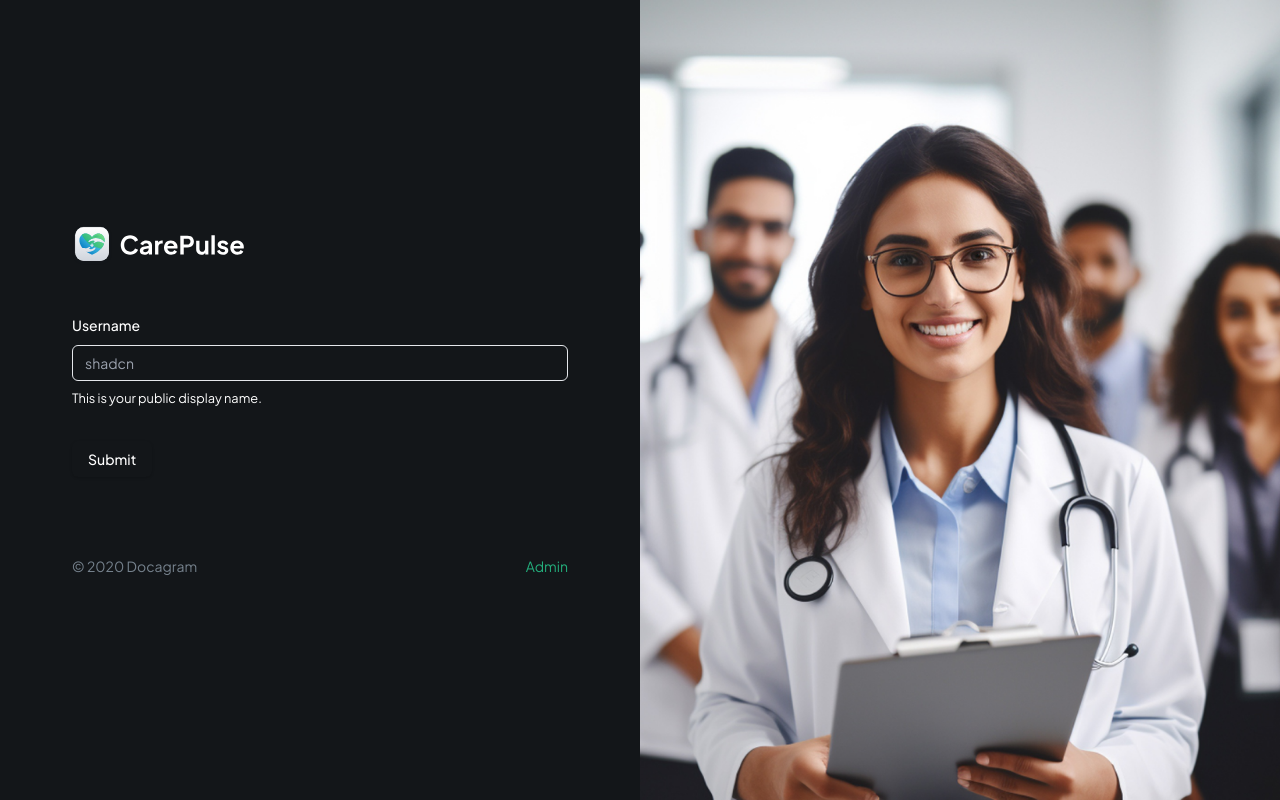
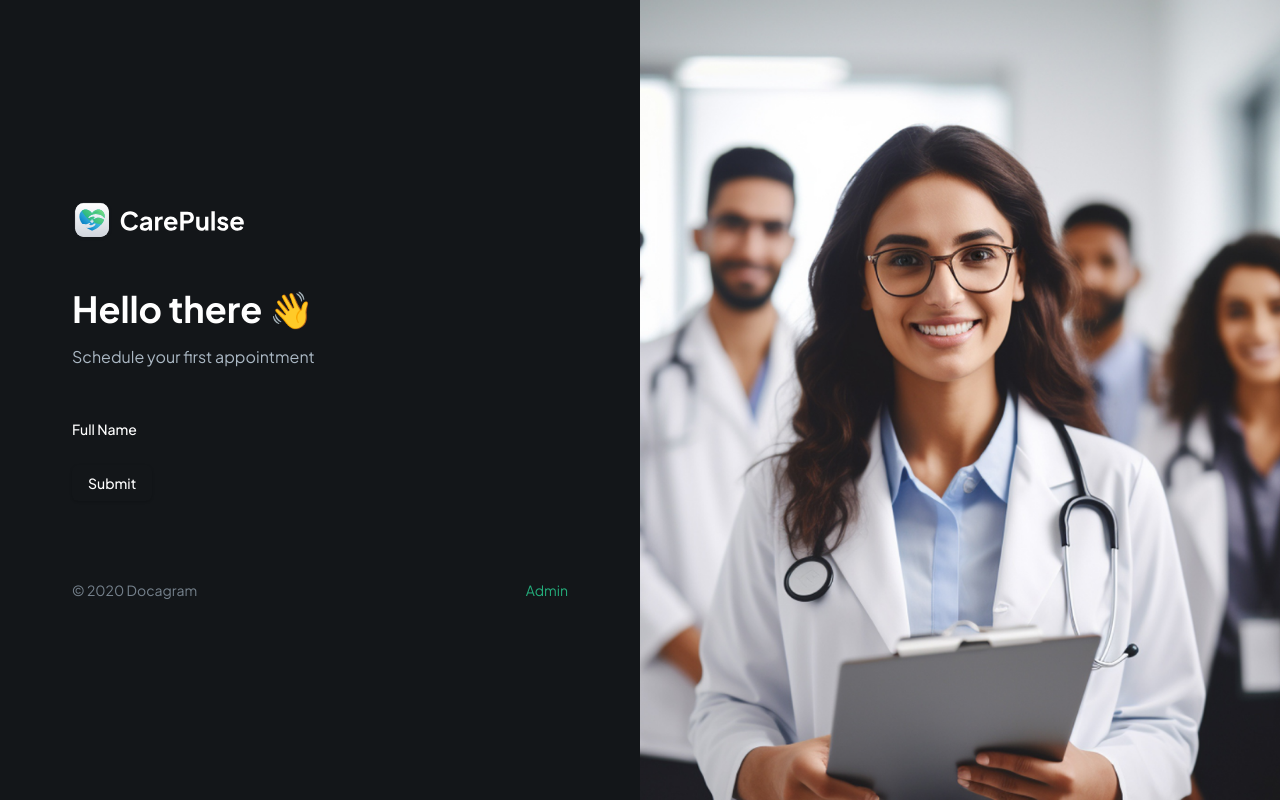
Before and after one commit to Plycedes/docagram, a Next.js app: page / in a window 1280 px wide. Built offline with nearby package versions, Linux system fonts and the light colour scheme.

Commit message:
FormField

```diff
--- /dev/null
+++ b/src/components/CustomFormField.tsx
@@ -0,0 +1,45 @@
+import {
+    Form,
+    FormControl,
+    FormDescription,
+    FormField,
+    FormItem,
+    FormLabel,
+    FormMessage,
+} from "@/components/ui/form";
+import { Input } from "@/components/ui/input";
+import { Control } from "react-hook-form";
+import { FormFieldType } from "./forms/PatientForm";
+
+interface CustomProps {
+    fieldType: FormFieldType;
+    control: Control<any>;
+    name: string;
+    label?: string;
+    placeholder?: string;
+    iconSrc?: string;
+    iconAlt?: string;
+    disabled?: boolean;
+    dateFormat?: string;
+    showTimeSelect?: boolean;
+    children?: React.ReactNode;
+    renderSkeleton?: (field: any) => React.ReactNode;
+}
+
+const CustomFormField = ({ fieldType, control, name, label }: CustomProps) => {
+    return (
+        <FormField
+            control={control}
+            name={name}
+            render={({ field }) => (
+                <FormItem className="flex-1">
+                    {fieldType !== FormFieldType.CHECKBOX && label && (
+                        <FormLabel>{label}</FormLabel>
+                    )}
+                </FormItem>
+            )}
+        />
+    );
+};
+
+export default CustomFormField;
--- a/src/components/forms/PatientForm.tsx
+++ b/src/components/forms/PatientForm.tsx
@@ -4,16 +4,18 @@ import { zodResolver } from "@hookform/resolvers/zod";
 import { useForm } from "react-hook-form";
 import { z } from "zod";
 import { Button } from "@/components/ui/button";
-import {
-    Form,
-    FormControl,
-    FormDescription,
-    FormField,
-    FormItem,
-    FormLabel,
-    FormMessage,
-} from "@/components/ui/form";
-import { Input } from "@/components/ui/input";
+import { Form } from "@/components/ui/form";
+import CustomFormField from "../CustomFormField";
+
+export enum FormFieldType {
+    INPUT = "input",
+    CHECKBOX = "checkbox",
+    TEXTAREA = "textarea",
+    PHONE_INPUT = "phoneInput",
+    DATE_PICKER = "datePicker",
+    SELECT = "select",
+    SKELETON = "skeleton",
+}
 
 const formSchema = z.object({
     username: z.string().min(2, {
@@ -34,20 +36,19 @@ const PatientForm = () => {
     }
     return (
         <Form {...form}>
-            <form onSubmit={form.handleSubmit(onSubmit)} className="space-y-8">
-                <FormField
+            <form onSubmit={form.handleSubmit(onSubmit)} className="space-y-6 flex-1">
+                <section className="mb-12 space-y-4">
+                    <h1 className="header">Hello there 👋</h1>
+                    <p className="text-dark-700">Schedule your first appointment</p>
+                </section>
+                <CustomFormField
+                    fieldType={FormFieldType.INPUT}
                     control={form.control}
-                    name="username"
-                    render={({ field }) => (
-                        <FormItem>
-                            <FormLabel>Username</FormLabel>
-                            <FormControl>
-                                <Input placeholder="shadcn" {...field} />
-                            </FormControl>
-                            <FormDescription>This is your public display name.</FormDescription>
-                            <FormMessage />
-                        </FormItem>
-                    )}
+                    name="name"
+                    label="Full Name"
+                    placeholder="Eren Yeager"
+                    iconSrc="/assets/icons/user.svg"
+                    iconAlt="user"
                 />
                 <Button type="submit">Submit</Button>
             </form>
```
